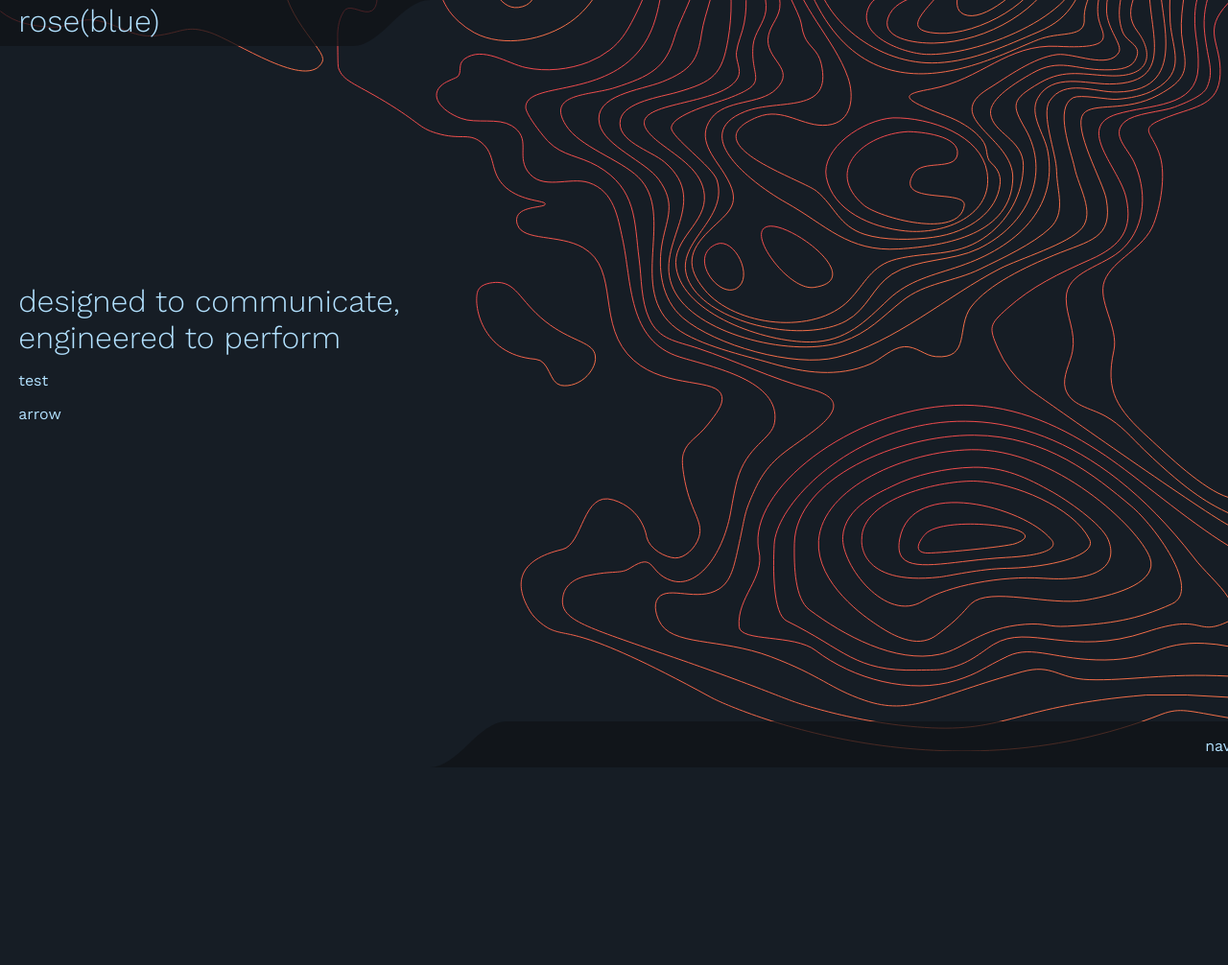
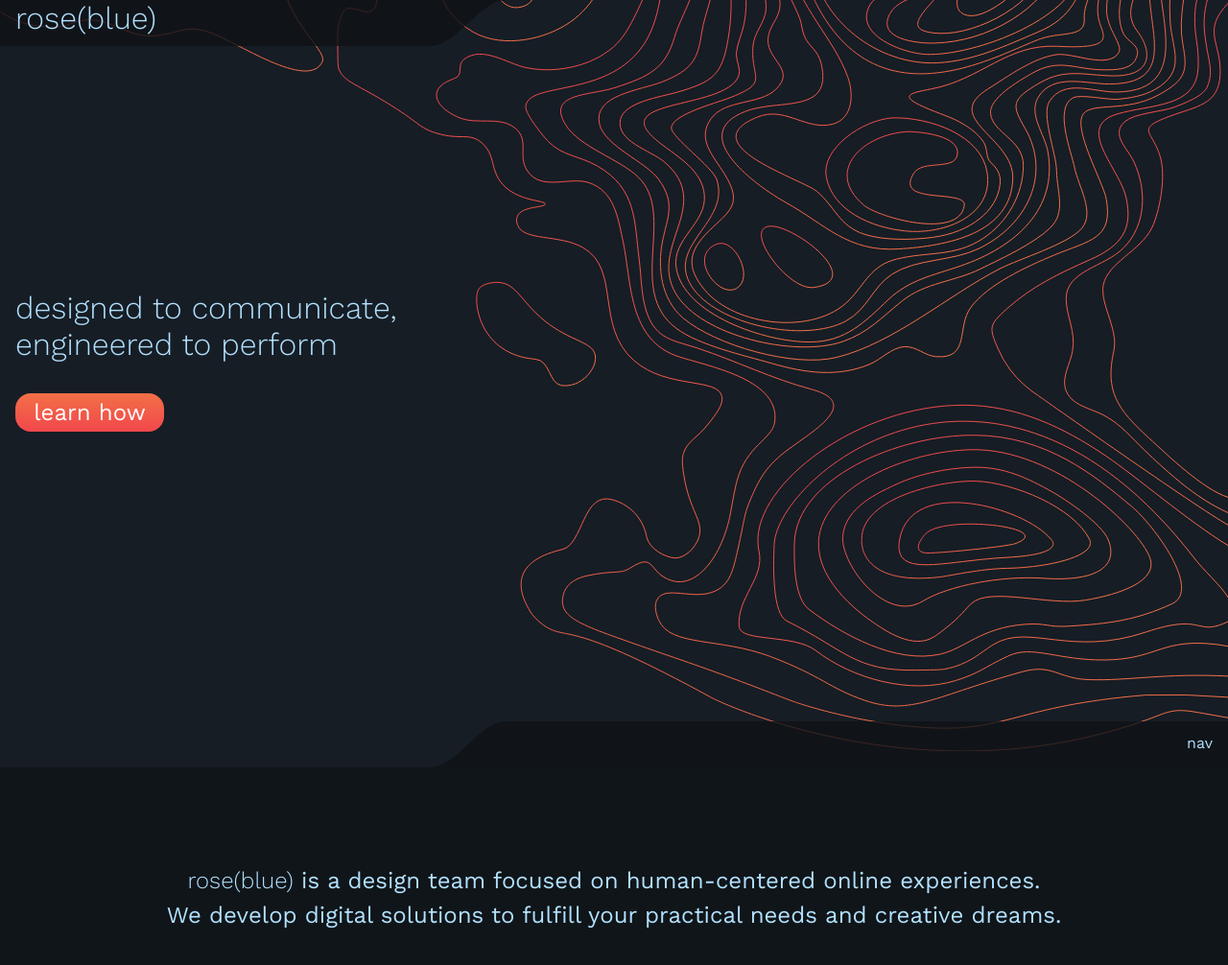
Before and after one commit to rose-blue/rb.io, a React (Create React App) app: page / in a window 1280 px wide. Shown: the top 1006 px of the page at 96% size. Built offline with nearby package versions, Linux system fonts and the light colour scheme.

Commit message:
home page change

```diff
--- a/src/App.scss
+++ b/src/App.scss
@@ -13,12 +13,12 @@
         position: absolute;
         top: 0;
         left: 0;
-        background: rgba($color: #101317, $alpha: 0.75);
-        width: calc(35% - 5rem);
+        background: $translucent-bg;
+        width: 35%;
         height: 3rem;
         .clip {
           position: absolute;
-          background: rgba($color: #101317, $alpha: 0.75);;
+          background: $translucent-bg;
           top: 0;
           right: -5rem;
           width: 5rem;
@@ -41,12 +41,12 @@
         position: absolute;
         top: 0;
         right: 0;
-        background: rgba($color: #101317, $alpha: 0.75);
+        background: $translucent-bg;
         width: calc(65% - 5rem);
         height: 3rem;
         .clip {
           position: absolute;
-          background: rgba($color: #101317, $alpha: 0.75);;
+          background: $translucent-bg;
           top: 0;
           left: -5rem;
           width: 5rem;
@@ -59,6 +59,7 @@
         z-index: 11;
         padding-top: 0.8rem;
         padding-bottom: 0.8rem;
+        padding-right: 1rem;
       }
     }
   }
@@ -70,7 +71,7 @@
     width: 100%;
     display: flex;
     flex-direction: column;
-    align-content: start;
+    align-content: flex-start;
     justify-content: center;
     .text-container {
       padding-left: 1rem;
@@ -91,6 +92,25 @@
     max-width: calc(1400px - 2rem);
     margin-left: auto;
     margin-right: auto;
-    padding: 0.2rem;
+    @media screen and (min-width: 3600px) {
+      max-width: calc(1800px - 2rem);
+    }
+    @media screen and (min-width: 4800px) {
+      //fuck you if you browse at this width btw
+      max-width: 100%;
+    }
+  }
+  .testi {
+    position: relative;
+    z-index: 0;
+    width: 100%;
+    background: $translucent-bg;
+    padding-top: 5rem;
+    padding-bottom: 5rem;
+    text-align: center;
+    margin-top: 3px;
+    h2 {
+      line-height: 1.5;
+    }
   }
 }
--- a/src/App.tsx
+++ b/src/App.tsx
@@ -1,19 +1,36 @@
 import React from 'react';
 import './App.scss';
 import Hero from './components/hero';
+import Button from './components/button';
+
+import { scroll } from './utilities/scroll';
 
 type AppProps = {
 
 };
 
 type AppState = {
-
+  scroll: any
 };
 
 class App extends React.Component<AppProps, AppState> {
+  componentDidMount() {
+    const SCROLL = scroll('a[href*="#"]', {
+      speed: 750,
+      speedAsDuration: true,
+      easing: 'easeInOutQuint'
+    });
+    this.state = {
+      scroll: SCROLL
+    };
+  }
+
   render() {
     return (
       <div className="App">
+        {window.innerWidth > 6000 ? (<div style={{position: 'absolute', top: 0, left: 0, width: '100%', height: '100%', background: 'black', zIndex: 1000}}>
+          <div style={{display: 'flex', height: '100%', width: '100%', justifyContent: 'center', alignItems: 'center', alignContent: 'center'}}><h1>Hey! What the fuck is your problem.</h1></div>
+        </div>) : null}
         <div className="Hero-container">
           <Hero />
         </div>
@@ -29,12 +46,13 @@ class App extends React.Component<AppProps, AppState> {
           <div className="container">
             <div className="text-container">
               <h1>designed to communicate,<br/>engineered to perform</h1>
-              <p>test</p>
-              <p>arrow</p>
+              <a data-scroll href="#testi">
+                <Button style={{marginTop: '2rem'}}>learn how</Button>
+              </a>
             </div>
           </div>
         </div>
-        <div className="Roseblue Right">
+        <div id="testi" className="Roseblue Right">
           <div className="buoy">
             <div className="clip"></div>
           </div>
@@ -42,6 +60,11 @@ class App extends React.Component<AppProps, AppState> {
             <div className="nav">
               nav
             </div>
+          </div>
+        </div>
+        <div className="testi">
+          <div className="container">
+            <h2><span style={{fontWeight: 300}}>rose(blue)</span> is a design team focused on human-centered online experiences.<br/>We develop digital solutions to fulfill your practical needs and creative dreams.</h2>
           </div>
         </div>
         <div style={{height: 3000}}></div>
--- a/src/sass/vars.scss
+++ b/src/sass/vars.scss
@@ -1,13 +1,22 @@
 $font: 'Work Sans';
 $bg: #161D25;
+$translucent-bg: rgba($color: #101317, $alpha: 0.8);
 $text: #B2E1FF;
+$orange: #F27047;
+$red: #F2474C;
 
 body {
   font-family: $font;
   background: $bg;
+  color: $text;
+  font-weight: 400;
 }
 
 h1 {
   margin: 0;
   font-weight: 300;
 }
+
+h2, h3, h4, h5 {
+  font-weight: 400;
+}
```
